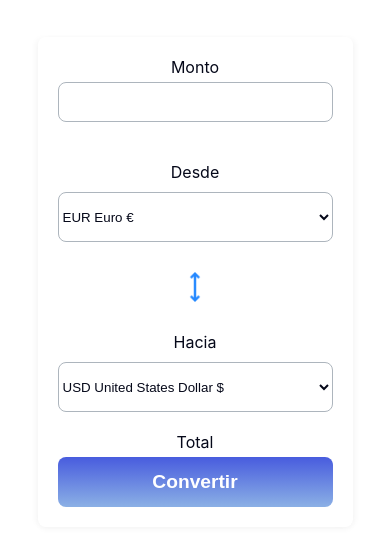
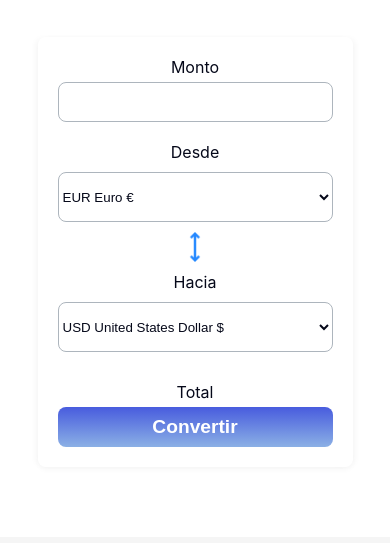
Before and after one commit to Misterreme/Currency-Converter, a website: page index.html in a window 390 px wide. Shown: the part 301-844 px from the top of the page. Drawn offline with Linux system fonts and the light colour scheme.

Commit message:
Cambios en el mediaquery: Textos centrados, boton de enviar mensaje agrandado, espacio entre el select fromSelect y toSelect reducido y cambio del height del boton de convertir de 50px a 40px

```diff
--- a/src/styles/styles.css
+++ b/src/styles/styles.css
@@ -442,7 +442,7 @@ option:not(option:last-of-type) {
 /* select content end */
 
 .convert-button {
-    height: 50px;
+    height: 40px;
     width: 100%;
     border-radius: 8px;
     font-size: 1.2em;
@@ -776,12 +776,17 @@ option:not(option:last-of-type) {
 
         .page-form .select-currency-container {
             flex-direction: column;
-            gap: 0px;
+            gap: 0;
         }
 
         .from-currency-container,
         .to-currency-container {
             width: 100%;
+            margin: 0 0 0 0;
+        }
+
+        .to-currency-container {
+            margin: 0 0 30px 0;
         }
 
         .page-form .separator {
@@ -789,8 +794,13 @@ option:not(option:last-of-type) {
             margin: 0;
         }
 
+        .contact-section .send-message-button {
+            width: 100%;
+        }
+
         .info-section {
             padding: 20px;
+            text-align: center;
         }
 
         .info-section .info-cards-container {
@@ -806,6 +816,7 @@ option:not(option:last-of-type) {
 
         .contact-section {
             padding: 20px;
+            text-align: center;
         }
 
         .contact-section .contact-form {
```
